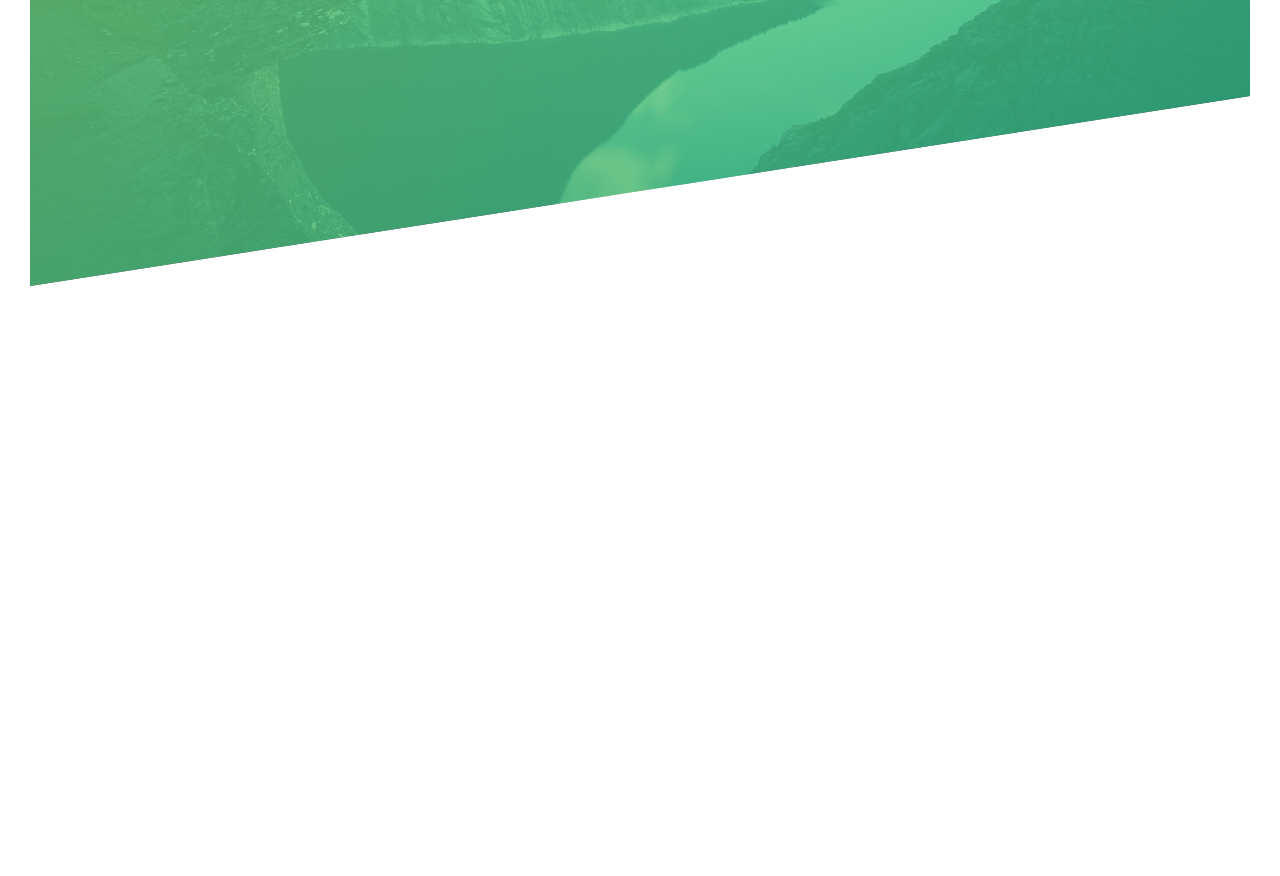
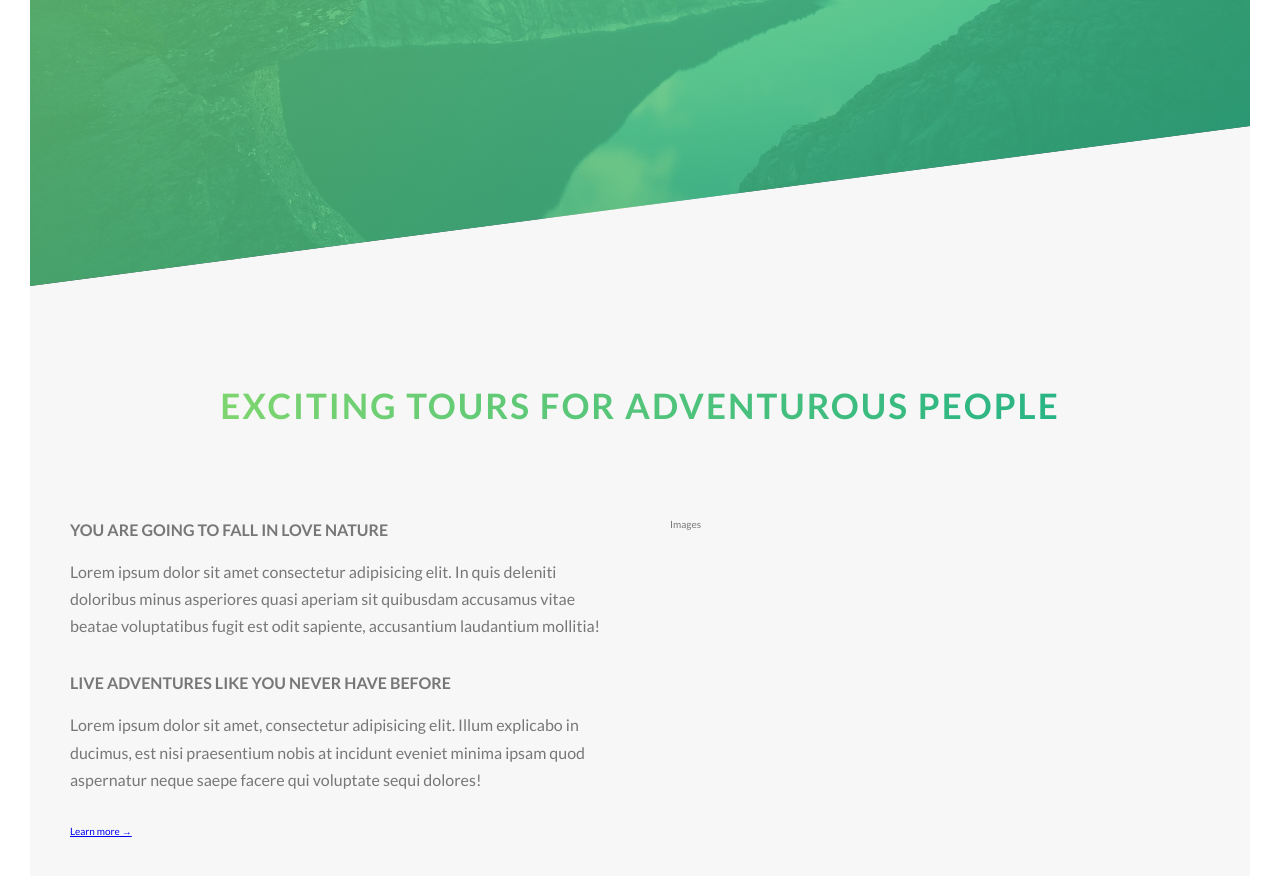
Before and after one commit to varunkverma/natour, a website: page index.html in a window 1280 px wide. Shown: the part 504-1380 px from the top of the page. Before the commit the page ends 820 px from the top, so only its background shows below. Drawn offline with Linux system fonts and the light colour scheme; files whose address does not match are found by name.

Commit message:
started designing about page

```diff
--- a/index.html
+++ b/index.html
@@ -29,6 +29,43 @@
         <a href="#" class="btn btn--white btn--animated">Discover our tours</a>
       </div>
     </header>
+
+    <main>
+      <section class="section-about">
+        <div class="u-center-text u-margin-bottom-big">
+          <h2 class="heading-secondary">
+            Exciting tours for adventurous people
+          </h2>
+        </div>
+        <div class="row">
+          <div class="col-1-of-2">
+            <h3 class="heading-tertiary u-margin-bottom-small">
+              You are going to fall in love nature
+            </h3>
+            <p class="paragraph">
+              Lorem ipsum dolor sit amet consectetur adipisicing elit. In quis
+              deleniti doloribus minus asperiores quasi aperiam sit quibusdam
+              accusamus vitae beatae voluptatibus fugit est odit sapiente,
+              accusantium laudantium mollitia!
+            </p>
+
+            <h3 class="heading-tertiary u-margin-bottom-small">
+              Live adventures like you never have before
+            </h3>
+            <p class="paragraph">
+              Lorem ipsum dolor sit amet, consectetur adipisicing elit. Illum
+              explicabo in ducimus, est nisi praesentium nobis at incidunt
+              eveniet minima ipsam quod aspernatur neque saepe facere qui
+              voluptate sequi dolores!
+            </p>
+            <a href="#" class="btn-text">Learn more &rarr;</a>
+          </div>
+          <div class="col-1-of-2">
+            Images
+          </div>
+        </div>
+      </section>
+    </main>
 
     <!-- <section class="grid-test">
       <div class="row">
--- a/sass/abstracts/_variables.scss
+++ b/sass/abstracts/_variables.scss
@@ -5,6 +5,7 @@
 $color-primary-light: #7ed56f;
 $color-primary-dark: #28b485;
 
+$color-grey-light-1: #f7f7f7;
 $color-grey-dark: #777;
 $color-white: #fff;
 $color-black: #000;
--- a/sass/base/_typography.scss
+++ b/sass/base/_typography.scss
@@ -40,3 +40,41 @@
       animation-timing-function: ease-out; */
   }
 }
+
+.heading-secondary {
+  font-size: 3.5rem;
+  font-weight: 700;
+  display: inline-block;
+  text-transform: uppercase;
+  background-image: linear-gradient(
+    to right,
+    $color-primary-light,
+    $color-primary-dark
+  );
+  // make background color available exactly where the text is
+  -webkit-background-clip: text;
+
+  // the color is below the text as background, so make text transparent
+  color: transparent;
+  letter-spacing: 0.2rem;
+  transition: all 0.2s;
+
+  &:hover {
+    transform: skewY(2deg) skewX(15deg) scale(1.1);
+    text-shadow: 0.5rem 1rem 2rem rgba($color-black, 0.2);
+  }
+}
+
+.heading-tertiary {
+  font-size: 1.6rem;
+  font-weight: 700;
+  text-transform: uppercase;
+}
+
+.paragraph {
+  font-size: 1.6rem;
+
+  &:not(:last-child) {
+    margin-bottom: 3rem;
+  }
+}
--- a/sass/base/_utilities.scss
+++ b/sass/base/_utilities.scss
@@ -0,0 +1,15 @@
+.u-center-text {
+  text-align: center;
+}
+
+.u-margin-bottom-small {
+  margin-bottom: 1.5rem;
+}
+
+.u-margin-bottom-medium {
+  margin-bottom: 4rem;
+}
+
+.u-margin-bottom-big {
+  margin-bottom: 8rem;
+}
--- a/sass/components/_button.scss
+++ b/sass/components/_button.scss
@@ -62,3 +62,20 @@
     animation-fill-mode: backwards;
   }
 }
+
+.btn-text {
+  &:link,
+  &:visited {
+    color: $color-primary;
+    display: inline-block;
+    text-decoration: none;
+    border-bottom: 1px solid $color-primary;
+    padding: 3px;
+  }
+
+  &:hover {
+  }
+
+  &:active {
+  }
+}
--- a/sass/layouts/_grid.scss
+++ b/sass/layouts/_grid.scss
@@ -1,6 +1,5 @@
 .row {
   max-width: $grid-width;
-  background-color: #ddd;
   margin: 0 auto;
   &:not(:last-child) {
     margin-bottom: $gutter-vertical;
@@ -10,7 +9,6 @@
 
   // using attribute property to apply style to all the classes having their name starting with "col-"
   [class^="col-"] {
-    background-color: orangered;
     float: left;
     &:not(:last-child) {
       margin-right: $gutter-horizontal;
--- a/sass/layouts/_header.scss
+++ b/sass/layouts/_header.scss
@@ -10,7 +10,7 @@
     url(../img//hero.jpg);
   background-size: cover;
   background-position: top;
-  clip-path: polygon(0 0, 100% 0%, 100% 75%, 0 100%);
+  clip-path: polygon(0 0, 100% 0%, 100% 75vh, 0 100%);
   position: relative;
 
   /* Logo */
--- a/sass/pages/_home.scss
+++ b/sass/pages/_home.scss
@@ -0,0 +1,5 @@
+.section-about {
+  background-color: $color-grey-light-1;
+  padding: 25rem 0;
+  margin-top: -20vh;
+}
```
Also changed, not shown: css/style.css.
